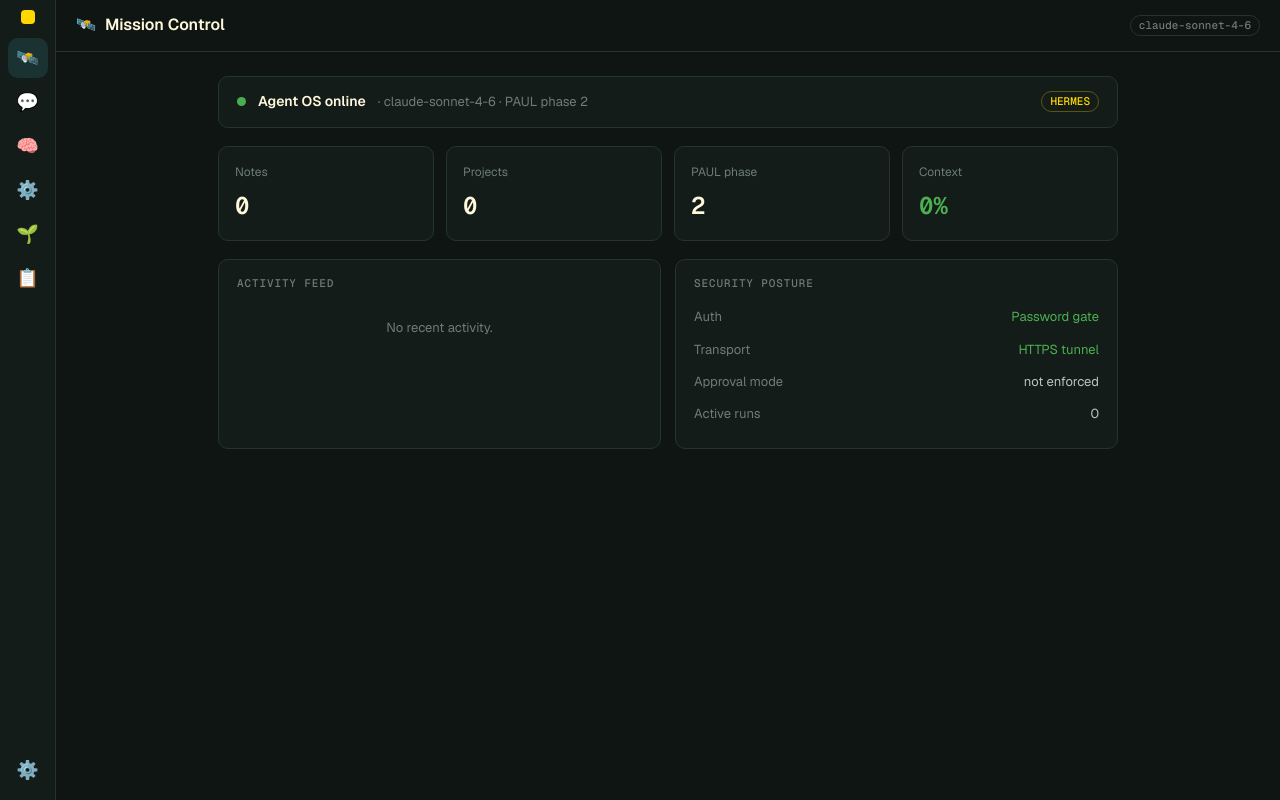
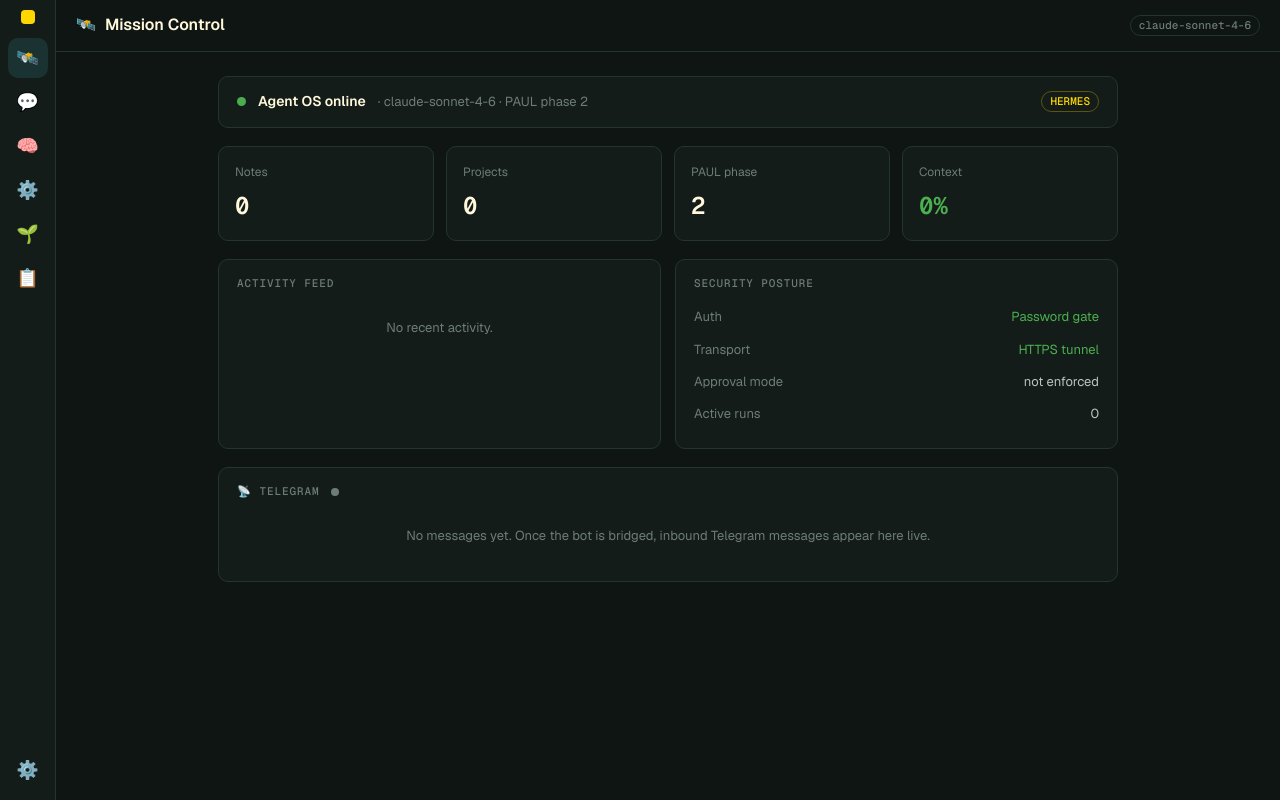
Before and after one commit to alexkers99/agent-os, a Next.js app: page / in a window 1280 px wide. Built offline with nearby package versions, Linux system fonts and the light colour scheme.

Commit message:
feat: live Telegram feed on Mission Control (surfaces /api/telegram inbound in the new UI)

```diff
--- a/app/page.tsx
+++ b/app/page.tsx
@@ -3,6 +3,11 @@ import { useEffect, useState } from "react";
 
 const MODEL = "claude-sonnet-4-6";
 
+interface TgMsg {
+  id: string;
+  ts: number;
+  text: string;
+}
 interface Overview {
   notes: number;
   projects: number;
@@ -10,15 +15,23 @@ interface Overview {
   ctx: number;
   activity: string[];
   runs: number;
+  telegram: TgMsg[];
+}
+
+function ago(ts: number): string {
+  const s = Math.max(0, Math.floor((Date.now() - ts) / 1000));
+  if (s < 60) return `${s}s`;
+  if (s < 3600) return `${Math.floor(s / 60)}m`;
+  return `${Math.floor(s / 3600)}h`;
 }
 
 export default function OverviewPage() {
-  const [d, setD] = useState<Overview>({ notes: 0, projects: 0, phase: "—", ctx: 0, activity: [], runs: 0 });
+  const [d, setD] = useState<Overview>({ notes: 0, projects: 0, phase: "—", ctx: 0, activity: [], runs: 0, telegram: [] });
 
   useEffect(() => {
     let alive = true;
+    const j = (p: Promise<Response>) => p.then((r) => r.json()).catch(() => ({}));
     const load = async () => {
-      const j = (p: Promise<Response>) => p.then((r) => r.json()).catch(() => ({}));
       const [notes, seed, paul, log, state] = await Promise.all([
         j(fetch("/api/notes")),
         j(fetch("/api/seed")),
@@ -28,6 +41,11 @@ export default function OverviewPage() {
       ]);
       if (!alive) return;
       const st = paul?.state || {};
+      const tg: TgMsg[] = (state?.messages || [])
+        .filter((m: { source?: string }) => m.source === "telegram")
+        .slice(-8)
+        .reverse()
+        .map((m: { id: string; ts: number; text: string }) => ({ id: m.id, ts: m.ts, text: m.text }));
       setD({
         notes: notes?.count ?? notes?.files?.length ?? 0,
         projects: seed?.projects?.length ?? 0,
@@ -35,6 +53,7 @@ export default function OverviewPage() {
         ctx: typeof st.context_pct === "number" ? st.context_pct : 0,
         activity: (log?.lines || []).slice(0, 6),
         runs: state?.runs?.length ?? 0,
+        telegram: tg,
       });
     };
     load();
@@ -103,6 +122,31 @@ export default function OverviewPage() {
               <Row label="Active runs" value={String(d.runs)} />
             </section>
           </div>
+
+          {/* Telegram bridge feed */}
+          <section className="card" style={{ padding: 18 }}>
+            <div className="panel-title" style={{ marginBottom: 12, display: "flex", alignItems: "center", gap: 8 }}>
+              <span aria-hidden>📡</span> Telegram
+              <span
+                className="dot"
+                style={{ background: d.telegram.length ? "var(--green)" : "var(--text-muted)", color: "var(--green)", marginLeft: 4 }}
+              />
+            </div>
+            {d.telegram.length === 0 ? (
+              <div className="empty" style={{ padding: 16 }}>
+                No messages yet. Once the bot is bridged, inbound Telegram messages appear here live.
+              </div>
+            ) : (
+              <div style={{ display: "flex", flexDirection: "column", gap: 8 }}>
+                {d.telegram.map((m) => (
+                  <div key={m.id} style={{ display: "flex", gap: 10, fontSize: 13, alignItems: "baseline" }}>
+                    <span className="mono" style={{ fontSize: 11, color: "var(--text-muted)", minWidth: 30 }}>{ago(m.ts)}</span>
+                    <span style={{ color: "var(--text-secondary)", wordBreak: "break-word" }}>{m.text}</span>
+                  </div>
+                ))}
+              </div>
+            )}
+          </section>
         </div>
       </div>
     </div>
```
